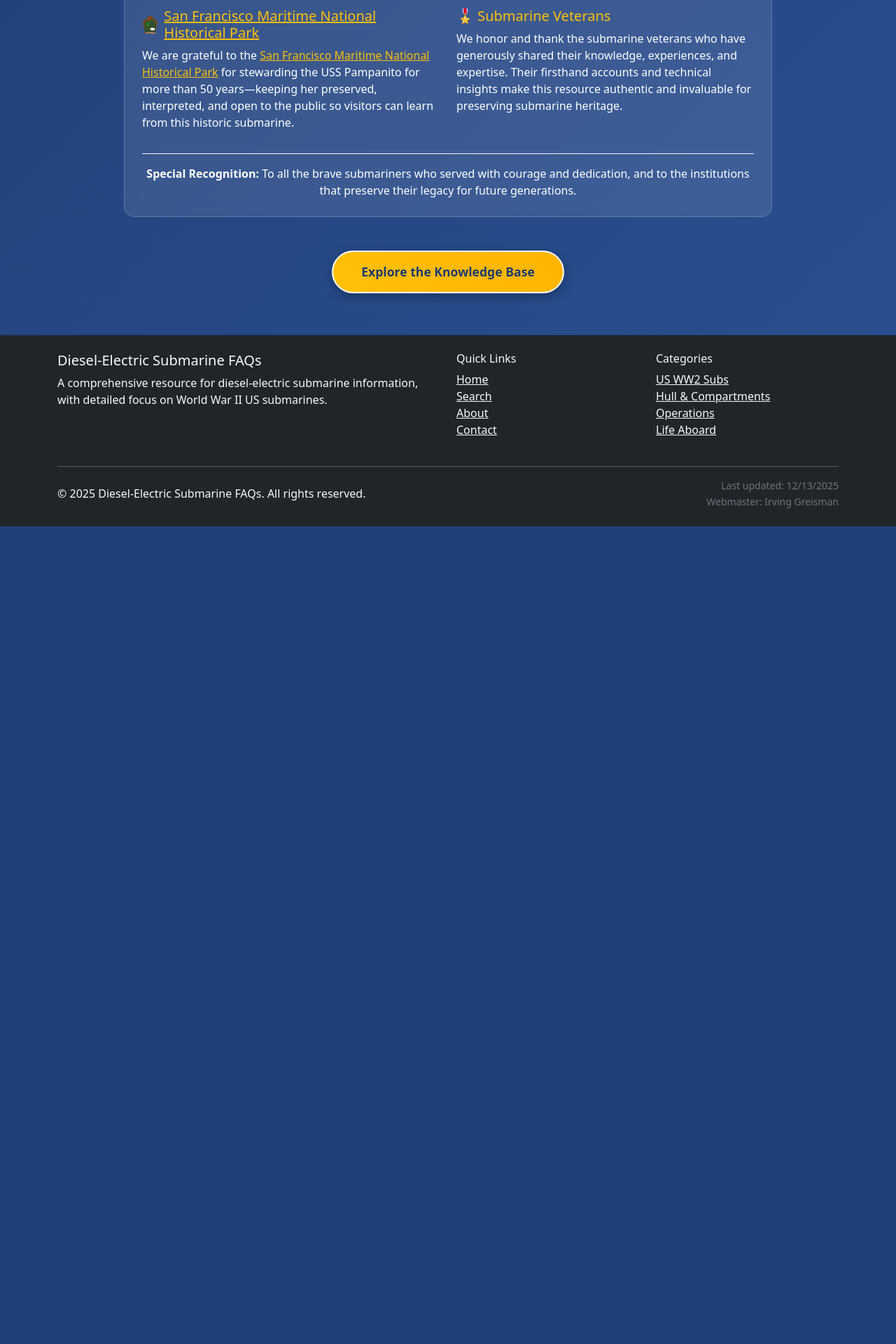
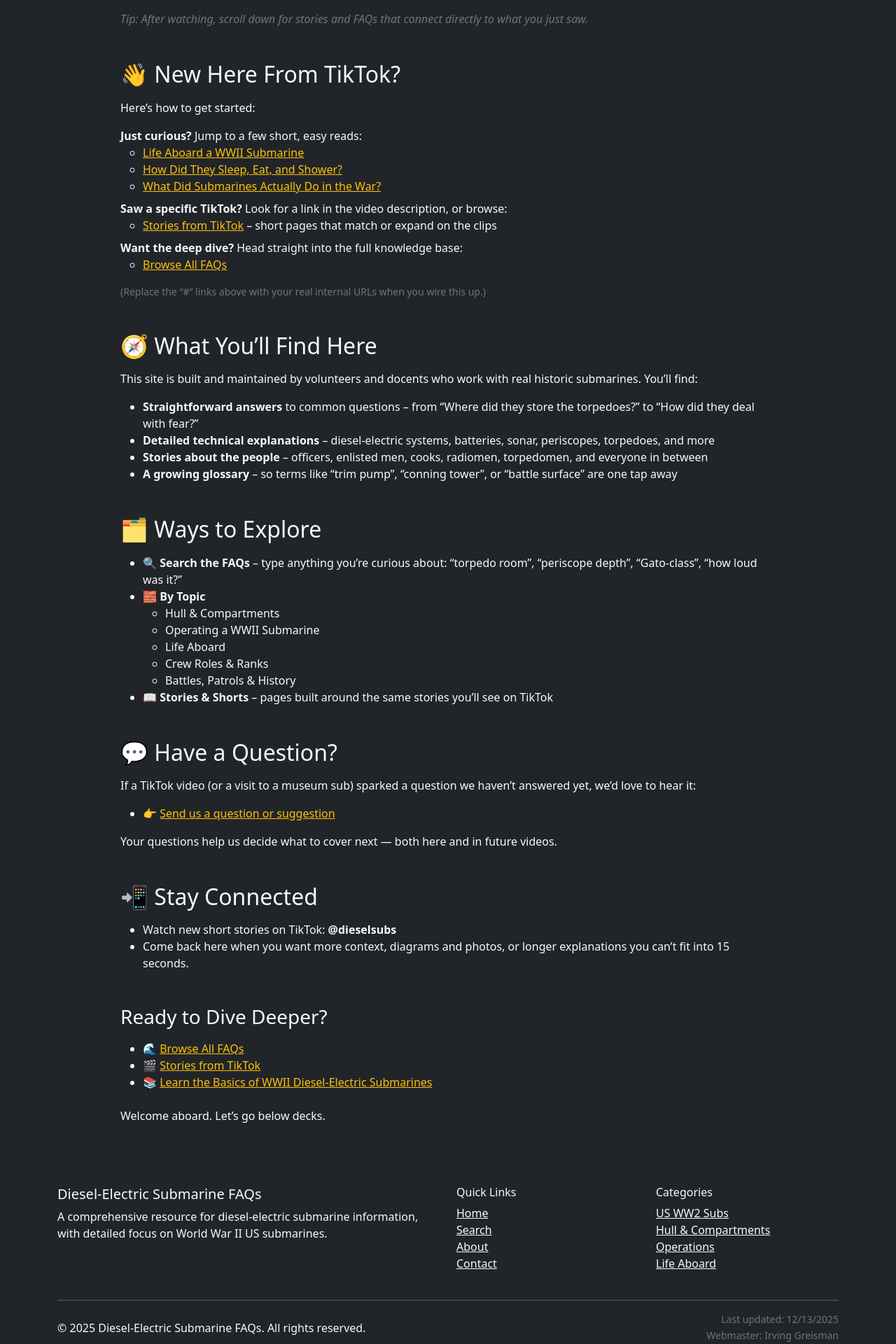
Before and after one commit to igreisman/diesel-sub-faqs-new, a PHP site: page /welcome.html in a window 1280 px wide. Shown: the part 1219-3139 px from the top of the page at 70% size. Before the commit the page ends 1971 px from the top, so only its background shows below. Run offline with PHP 8.4, Linux system fonts and the light colour scheme.

Commit message:
Update welcome page and table styling

```diff
--- a/welcome.html
+++ b/welcome.html
@@ -124,130 +124,114 @@
     <div class="container welcome-content">
       <div class="row justify-content-center">
         <div class="col-lg-10 text-center fade-in">
-          <!-- Dolphins Insignia -->
           <img src="/images/dolphins-insignia-replacement.png" alt="Sub Warfare Insignia" class="dolphins-badge">
-
-          <h1 class="display-4 fw-bold mb-4">
-            Welcome to the Diesel-Electric Submarine Knowledge Base
-          </h1>
-
-          <p class="lead mb-5">
-            Your comprehensive guide to understanding World War II diesel-electric submarines,
-            their operations, crews, and the brave men who served beneath the waves.
+          <h1 class="display-4 fw-bold mb-4">Welcome Aboard 🚢</h1>
+          <p class="lead mb-4">
+            You probably got here from TikTok — welcome! This site is your <strong>home port for real stories, photos, and answers</strong> about U.S. World War II diesel-electric submarines, especially boats like <strong>USS Pampanito</strong> and her sisters.
           </p>
-
-          <!-- Beta Notice -->
-          <div class="credit-card mb-4">
-            <h3 class="mb-3">🚧 Beta Notice</h3>
-            <p class="mb-2">
-              This site is currently in beta as we polish content, navigation, and search. Some sections may change as we incorporate feedback.
-            </p>
-            <p class="mb-0">
-              The full release is planned for <strong>January 1, 2026</strong>. Thanks for exploring early—your patience helps us build a better experience.
-            </p>
-          </div>
-
-          <!-- Purpose Section -->
-          <div class="credit-card">
-            <h3 class="mb-4">🎯 Our Mission</h3>
-            <p class="mb-3">
-              This knowledge base preserves and shares the rich history, technical details, and human stories
-              of diesel-electric submarines. From operational procedures to daily life aboard these vessels,
-              we provide authentic answers to the questions most asked by visitors and enthusiasts.
-            </p>
-            <p class="mb-0">
-              Whether you're a student, researcher, veteran, or simply curious about submarine warfare,
-              this resource offers verified information gathered from historical records and firsthand accounts.
-            </p>
-          </div>
-
-          <!-- Features -->
-          <div class="row mt-4 mb-4">
-            <div class="col-md-4 mb-3">
-              <div class="feature-icon">⚓</div>
-              <h5>166+ Expert FAQs</h5>
-              <p>Comprehensive answers covering all aspects of submarine operations</p>
-            </div>
-            <div class="col-md-4 mb-3">
-              <div class="feature-icon">🔍</div>
-              <h5>Easy Search</h5>
-              <p>Find specific information quickly with our powerful search system</p>
-            </div>
-            <div class="col-md-4 mb-3">
-              <div class="feature-icon">📚</div>
-              <h5>Organized Categories</h5>
-              <p>Browse by topic: operations, crew life, combat, history, and more</p>
-            </div>
-          </div>
-
-          <!-- Credits Section -->
-          <div class="credit-card">
-            <h3 class="mb-4">🏛️ Acknowledgments</h3>
-            <div class="row">
-              <div class="col-md-6 text-start">
-                <h5 class="text-warning">
-                  <a href="https://www.nps.gov/safr/index.htm" target="_blank"
-                    style="text-decoration: none; color: inherit; display: inline-flex; align-items: center; gap: 8px;">
-                    <img src="/public/nps-arrowhead.svg" alt="National Park Service"
-                      style="width: 24px; height: 28px; vertical-align: middle;">
-                    <span style="text-decoration: underline;">San Francisco Maritime National Historical Park</span>
-                  </a>
-                </h5>
-                <p class="mb-3">
-                  We are grateful to the <a href="https://www.nps.gov/safr/index.htm" target="_blank"
-                    style="color: #ffc107; text-decoration: underline;">San Francisco Maritime National Historical
-                    Park</a> for stewarding the USS Pampanito for more than 50 years—keeping her preserved,
-                  interpreted, and open to the public so visitors can learn from this historic submarine.
-                </p>
-              </div>
-              <div class="col-md-6 text-start">
-                <h5 class="text-warning">🎖️ Submarine Veterans</h5>
-                <p class="mb-3">
-                  We honor and thank the submarine veterans who have generously shared their knowledge,
-                  experiences, and expertise. Their firsthand accounts and technical insights make
-                  this resource authentic and invaluable for preserving submarine heritage.
-                </p>
-              </div>
-            </div>
-            <div class="mt-3 pt-3 border-top border-light">
-              <p class="mb-0">
-                <strong>Special Recognition:</strong> To all the brave submariners who served with courage and
-                dedication,
-                and to the institutions that preserve their legacy for future generations.
-              </p>
-            </div>
-          </div>
-
-          <!-- Continue Button -->
-          <div class="mt-5 mb-0 pb-0" style="margin-bottom: 0 !important; padding-bottom: 0 !important;">
-            <button class="btn btn-warning continue-btn" onclick="enterSite()">
-              Explore the Knowledge Base
-            </button>
+          <p class="lead mb-4">
+            If you’ve ever wondered <em>“What was it really like down there?”</em> — you’re in the right place.
+          </p>
+          <div class="mt-3">
+            <a class="btn btn-warning continue-btn" href="index.php">Browse All FAQs</a>
           </div>
         </div>
       </div>
     </div>
   </div>
 
-  <script>
-    function enterSite() {
-      // Mark that the user has visited the site
-      localStorage.setItem('submarineFAQ_hasVisited', 'true');
+  <main class="bg-dark text-light py-5">
+    <div class="container" style="max-width: 960px;">
+      <section class="mb-5">
+        <h2 class="mb-3">🎥 Watch: Inside a WWII Submarine</h2>
+        <p>Get a feel for the spaces we’re talking about before you dive into the FAQs:</p>
+        <div class="ratio ratio-16x9 mb-3">
+          <iframe src="https://www.youtube.com/embed/FctRpaleRFc" title="Inside a WWII Submarine" allow="accelerometer; autoplay; clipboard-write; encrypted-media; gyroscope; picture-in-picture; web-share" allowfullscreen></iframe>
+        </div>
+        <p class="fst-italic text-muted">Tip: After watching, scroll down for stories and FAQs that connect directly to what you just saw.</p>
+      </section>
 
-      // Redirect to main site
-      window.location.href = 'index.php';
-    }
+      <section class="mb-5">
+        <h2 class="mb-3">👋 New Here From TikTok?</h2>
+        <p>Here’s how to get started:</p>
+        <ul class="list-unstyled">
+          <li class="mb-2"><strong>Just curious?</strong> Jump to a few short, easy reads:
+            <ul>
+              <li><a href="#" class="text-warning">Life Aboard a WWII Submarine</a></li>
+              <li><a href="#" class="text-warning">How Did They Sleep, Eat, and Shower?</a></li>
+              <li><a href="#" class="text-warning">What Did Submarines Actually Do in the War?</a></li>
+            </ul>
+          </li>
+          <li class="mb-2"><strong>Saw a specific TikTok?</strong> Look for a link in the video description, or browse:
+            <ul>
+              <li><a href="#" class="text-warning">Stories from TikTok</a> – short pages that match or expand on the clips</li>
+            </ul>
+          </li>
+          <li><strong>Want the deep dive?</strong> Head straight into the full knowledge base:
+            <ul>
+              <li><a href="index.php" class="text-warning">Browse All FAQs</a></li>
+            </ul>
+          </li>
+        </ul>
+        <p class="text-muted small">(Replace the “#” links above with your real internal URLs when you wire this up.)</p>
+      </section>
 
-    // Add some interactive effects
-    document.addEventListener('DOMContentLoaded', function () {
-      // Add stagger animation to feature cards
-      const features = document.querySelectorAll('.col-md-4');
-      features.forEach((feature, index) => {
-        feature.style.animationDelay = `${index * 0.2}s`;
-        feature.classList.add('fade-in');
-      });
-    });
-  </script>
+      <section class="mb-5">
+        <h2 class="mb-3">🧭 What You’ll Find Here</h2>
+        <p>This site is built and maintained by volunteers and docents who work with real historic submarines. You’ll find:</p>
+        <ul>
+          <li><strong>Straightforward answers</strong> to common questions – from “Where did they store the torpedoes?” to “How did they deal with fear?”</li>
+          <li><strong>Detailed technical explanations</strong> – diesel-electric systems, batteries, sonar, periscopes, torpedoes, and more</li>
+          <li><strong>Stories about the people</strong> – officers, enlisted men, cooks, radiomen, torpedomen, and everyone in between</li>
+          <li><strong>A growing glossary</strong> – so terms like “trim pump”, “conning tower”, or “battle surface” are one tap away</li>
+        </ul>
+      </section>
+
+      <section class="mb-5">
+        <h2 class="mb-3">🗂 Ways to Explore</h2>
+        <ul>
+          <li>🔍 <strong>Search the FAQs</strong> – type anything you’re curious about: “torpedo room”, “periscope depth”, “Gato-class”, “how loud was it?”</li>
+          <li>🧱 <strong>By Topic</strong>
+            <ul>
+              <li>Hull &amp; Compartments</li>
+              <li>Operating a WWII Submarine</li>
+              <li>Life Aboard</li>
+              <li>Crew Roles &amp; Ranks</li>
+              <li>Battles, Patrols &amp; History</li>
+            </ul>
+          </li>
+          <li>📖 <strong>Stories &amp; Shorts</strong> – pages built around the same stories you’ll see on TikTok</li>
+        </ul>
+      </section>
+
+      <section class="mb-5">
+        <h2 class="mb-3">💬 Have a Question?</h2>
+        <p>If a TikTok video (or a visit to a museum sub) sparked a question we haven’t answered yet, we’d love to hear it:</p>
+        <ul>
+          <li>👉 <a href="#" class="text-warning">Send us a question or suggestion</a></li>
+        </ul>
+        <p>Your questions help us decide what to cover next — both here and in future videos.</p>
+      </section>
+
+      <section class="mb-5">
+        <h2 class="mb-3">📲 Stay Connected</h2>
+        <ul>
+          <li>Watch new short stories on TikTok: <strong>@dieselsubs</strong></li>
+          <li>Come back here when you want more context, diagrams and photos, or longer explanations you can’t fit into 15 seconds.</li>
+        </ul>
+      </section>
+
+      <section>
+        <h3 class="mb-3">Ready to Dive Deeper?</h3>
+        <ul>
+          <li>🌊 <a href="index.php" class="text-warning">Browse All FAQs</a></li>
+          <li>🎬 <a href="#" class="text-warning">Stories from TikTok</a></li>
+          <li>📚 <a href="#" class="text-warning">Learn the Basics of WWII Diesel-Electric Submarines</a></li>
+        </ul>
+        <p class="mt-4">Welcome aboard. Let’s go below decks.</p>
+      </section>
+    </div>
+  </main>
 
   <!-- Slim Footer -->
   <footer class="bg-dark text-light py-4" style="margin-top: 0; padding-top: 20px;">
```
Also changed, not shown: assets/css/style.css (+35 -0 lines), welcome.md (added, +111 -0 lines), .htaccess.
